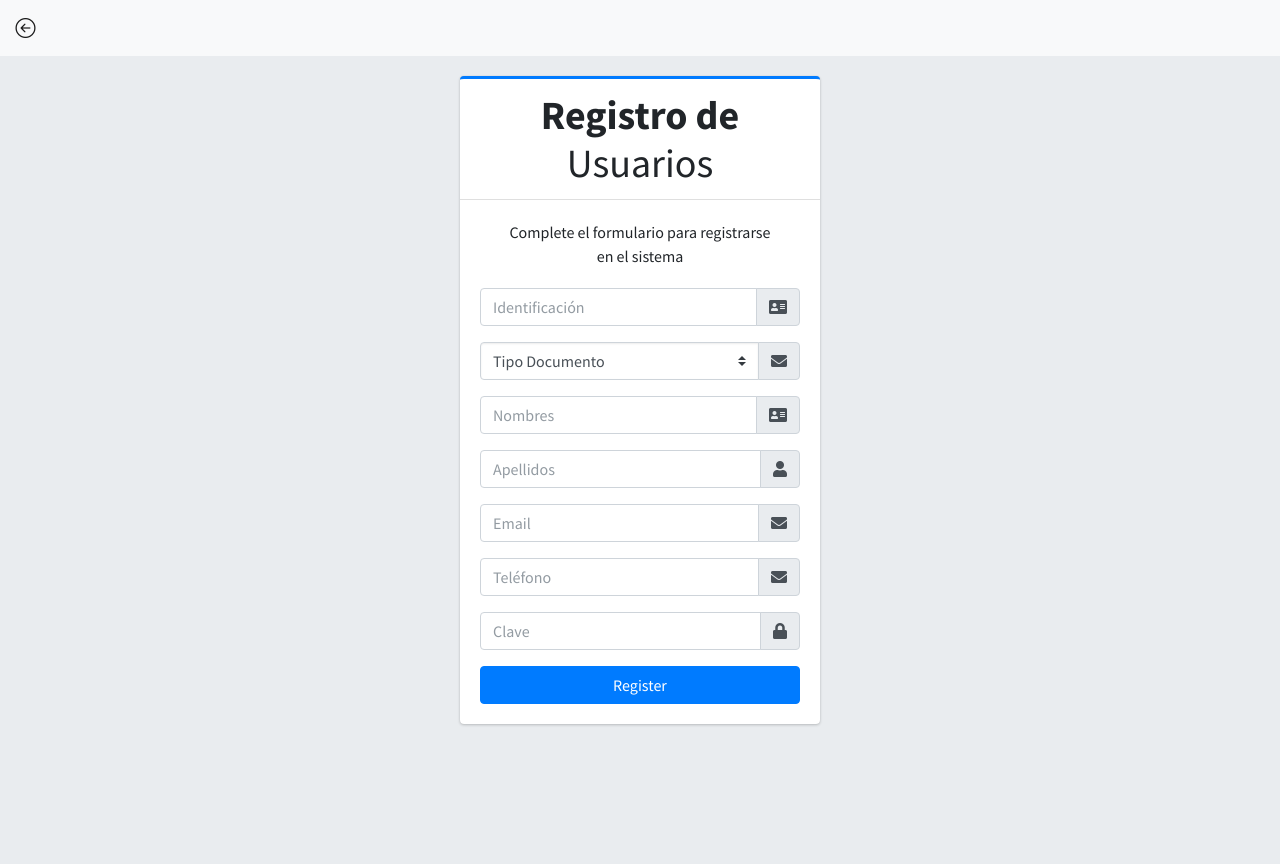
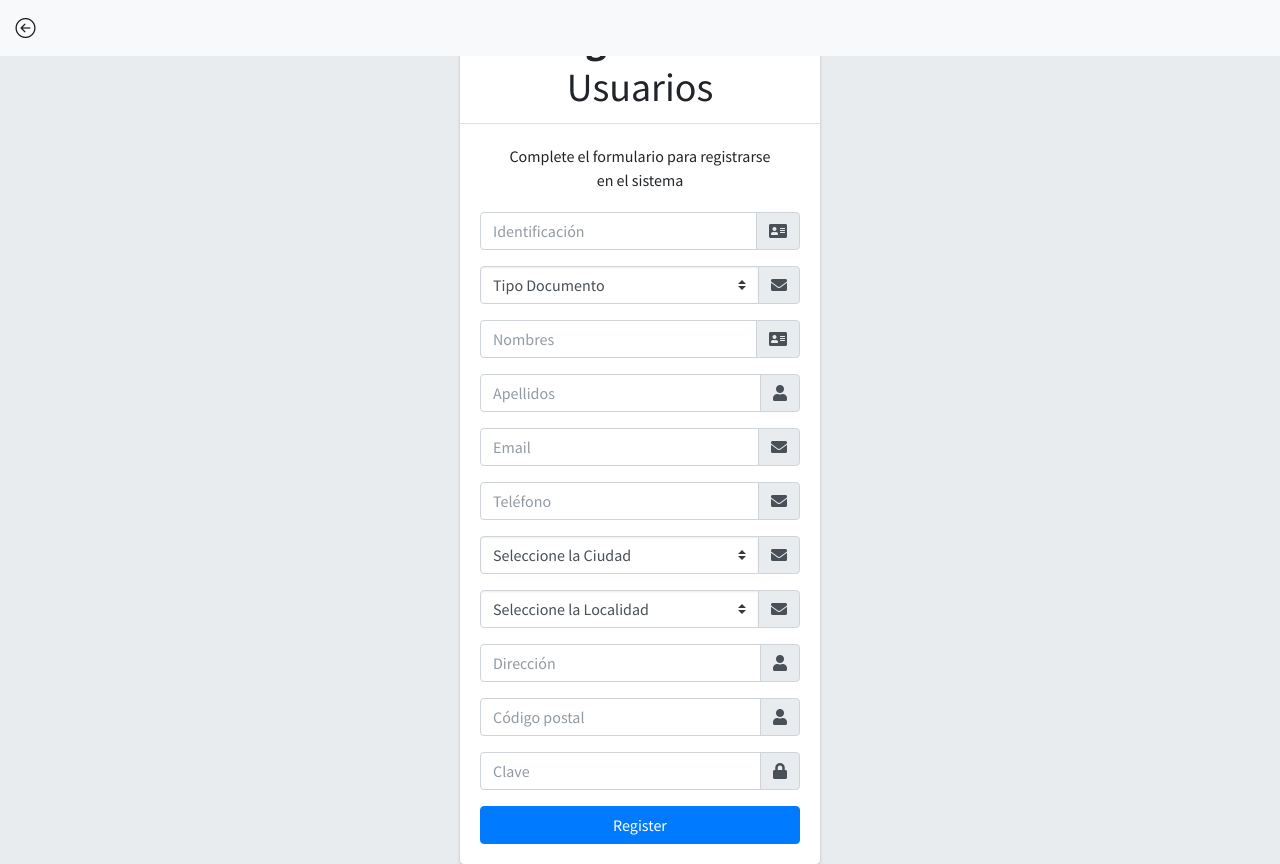
Before and after one commit to 0nlyKeys/tad, a PHP site: page /view/extras/register-user.php in a window 1280 px wide. Before the commit the page ends 726 px from the top, so only its background shows below. Run offline with PHP 8.4, Linux system fonts and the light colour scheme; some libraries are stand-ins or nearby versions.

Commit message:
Campos Agregados a el registro usuario

```diff
--- a/view/extras/register-user.php
+++ b/view/extras/register-user.php
@@ -42,8 +42,6 @@
           </div>
         </div>
         <div class="input-group mb-3">
-
-
           <select class="custom-select form-control" required name="tipoDoc" >
             <option>Tipo Documento</option>
             <option value="CC">CC</option>
@@ -51,8 +49,6 @@
             <option value="TI">TI</option>
             <option value="OTRO">OTRO</option>
           </select>
-
-
           <div class="input-group-append">
             <div class="input-group-text">
               <span class="fas fa-envelope"></span>
@@ -92,7 +88,47 @@
           </div>
         </div>
         <div class="input-group mb-3">
-          <input type="text" class="form-control" required name="clave" placeholder="Clave">
+          <select class="custom-select form-control" required name="ciudad" >
+            <option>Seleccione la Ciudad</option>
+            <option value="1">Bogotá</option>
+          </select>
+          <div class="input-group-append">
+            <div class="input-group-text">
+              <span class="fas fa-envelope"></span>
+            </div>
+          </div>
+        </div>
+        <div class="input-group mb-3">
+          <select class="custom-select form-control" required name="localidad" >
+            <option>Seleccione la Localidad</option>
+            <option value="1">Kennedy</option>
+            <option value="2">Usme</option>
+            <option value="3">Bosa</option>
+          </select>
+          <div class="input-group-append">
+            <div class="input-group-text">
+              <span class="fas fa-envelope"></span>
+            </div>
+          </div>
+        </div>
+        <div class="input-group mb-3">
+          <input type="text" class="form-control" required name="direccion"  placeholder="Dirección">
+          <div class="input-group-append">
+            <div class="input-group-text">
+              <span class="fas fa-user"></span>
+            </div>
+          </div>
+        </div>
+        <div class="input-group mb-3">
+          <input type="text" class="form-control" required name="code_postal"  placeholder="Código postal">
+          <div class="input-group-append">
+            <div class="input-group-text">
+              <span class="fas fa-user"></span>
+            </div>
+          </div>
+        </div>
+        <div class="input-group mb-3">
+          <input type="password" class="form-control" required name="clave" placeholder="Clave">
           <div class="input-group-append">
             <div class="input-group-text">
               <span class="fas fa-lock"></span>
```
Also changed, not shown: controller/insertarUser.php (+6 -2 lines), model/consultasE.php (+7 -3 lines).
